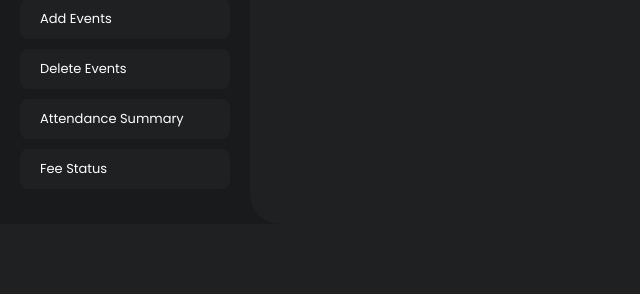
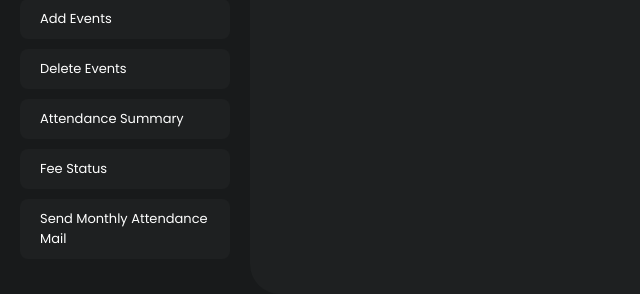
Before and after one commit to itsvineetkr/school_mgmt, a Django app: template templates/schools/dash-principal.html in a window 1280 px wide. Shown: the part 588-882 px from the top of the page, without its empty margins (0-640 px from the left). Before the commit the page ends 762 px from the top, so only its background shows below. Run offline with Django 5.2, Linux system fonts and the light colour scheme; the template is opened without the code that fills it: most values are stand-ins (such as "Sample title", 1, 10 or a date in 2020).

Commit message:
done with everything

```diff
--- a/assessment/views.py
+++ b/assessment/views.py
@@ -8,6 +8,7 @@
 from assessment.utils import AssessmentGenerator, calculate_score
 from schools.models import RegisteredSchool, AccountAffiliation, ClassAssessment
 from django.http import HttpResponse
+from schools.utils import send_assessment_score_email
 import json
 
 
@@ -431,6 +432,10 @@
             obtained_score=obtained_score,
             remark=remark,
         ).save()
+        # Send email notification
+
+        send_assessment_score_email(submission)
+
         return Response(
             {"message": "Assessment submitted successfully"},
             status=status.HTTP_201_CREATED,
--- a/requirements.txt
+++ b/requirements.txt
@@ -9,5 +9,4 @@
 requests==2.32.3
 sqlparse==0.5.3
 tqdm==4.67.1
-django_q
 setuptools
--- a/schools/models.py
+++ b/schools/models.py
@@ -29,7 +29,7 @@
     registered_at = models.DateTimeField(auto_now_add=True)
 
     def __str__(self):
-        return f"{self.school.uniqueSchoolCode} - {self.account.username}"
+        return f"{self.school} - {self.account}"
 
 
 class ClassAssessment(models.Model):
--- a/schools/urls.py
+++ b/schools/urls.py
@@ -27,6 +27,7 @@
     path("api/update_fee_status", views.update_fee_status, name="update_fee_status"),
     path("api/get_all_students", views.get_all_students, name="get_all_students"),
     path("api/get_all_teachers", views.get_all_teachers, name="get_all_teachers"),
+    path("api/send_montly_attendance_mail", views.send_montly_attendance_mail, name="send_montly_attendance_mail"),
     path(
         "api/assigned_classes",
         views.get_assigned_classes_to_teachers,
--- a/static/js/schools/dash-principal.js
+++ b/static/js/schools/dash-principal.js
@@ -668,3 +668,21 @@
     const studentFilters = document.querySelector('.student-filters');
     studentFilters.style.display = this.value === 'students' ? 'flex' : 'none';
 });
+
+// Send Monthly Attendance Email Handler
+document.querySelector('.sb-send-attendance-mail').addEventListener('click', async () => {
+    try {
+        const response = await fetch('api/send_montly_attendance_mail', {
+            method: 'POST',
+            headers: {
+                'Content-Type': 'application/json',
+                'X-CSRFToken': getCsrfToken()
+            },
+            credentials: 'include'
+        })
+        await handleResponse(response)
+        alert('Monthly attendance email sent successfully')
+    } catch (error) {
+        console.error('Error:', error)
+    }
+})
--- a/templates/schools/dash-principal.html
+++ b/templates/schools/dash-principal.html
@@ -16,6 +16,8 @@
 <div class="sidebar-button sb-event" data-target="section-delete-event">Delete Events</div>
 <div class="sidebar-button" data-target="section-attendance-summary">Attendance Summary</div>
 <div class="sidebar-button" data-target="section-fee-status">Fee Status</div>
+<div class="sidebar-button sb-send-attendance-mail">Send Monthly Attendance Mail</div>
+
 {% endblock %}
 
 {% block content %}
```
Also changed, not shown: schools/views.py (+20 -1 lines), 1 other file.
